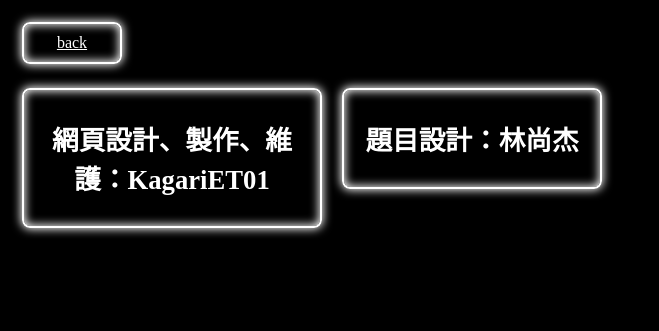
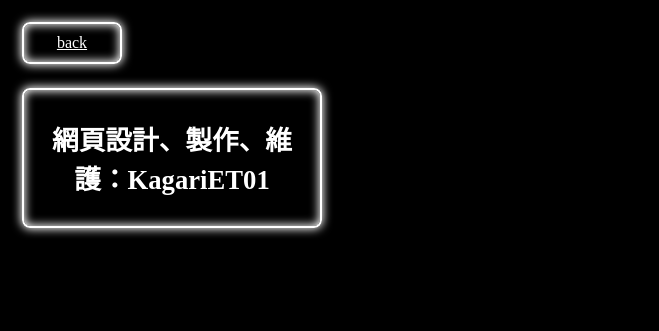
Before and after one commit to KagariET01/boyskirt, a plain HTML site: page about/index.html in a window 1280 px wide. Shown: the whole page, without its empty margins (0-659 px from the left). Drawn offline with Linux system fonts and the light colour scheme.

Commit message:
Update index.html

```diff
--- a/about/index.html
+++ b/about/index.html
@@ -26,7 +26,7 @@
 					</p>
 				</div>
 			</div>
-			<div class="box outside_content">
+			<!--<div class="box outside_content">
 				<button onclick="show('林尚杰');"><h1>題目設計：林尚杰</h1></button>
 				<div id="林尚杰" class="hide content">
 					<p>
@@ -37,7 +37,7 @@
 						</ul>
 					</p>
 				</div>
-			</div>
+			</div>-->
 		</main>
 
 		<script src="./script.js"></script>
```
